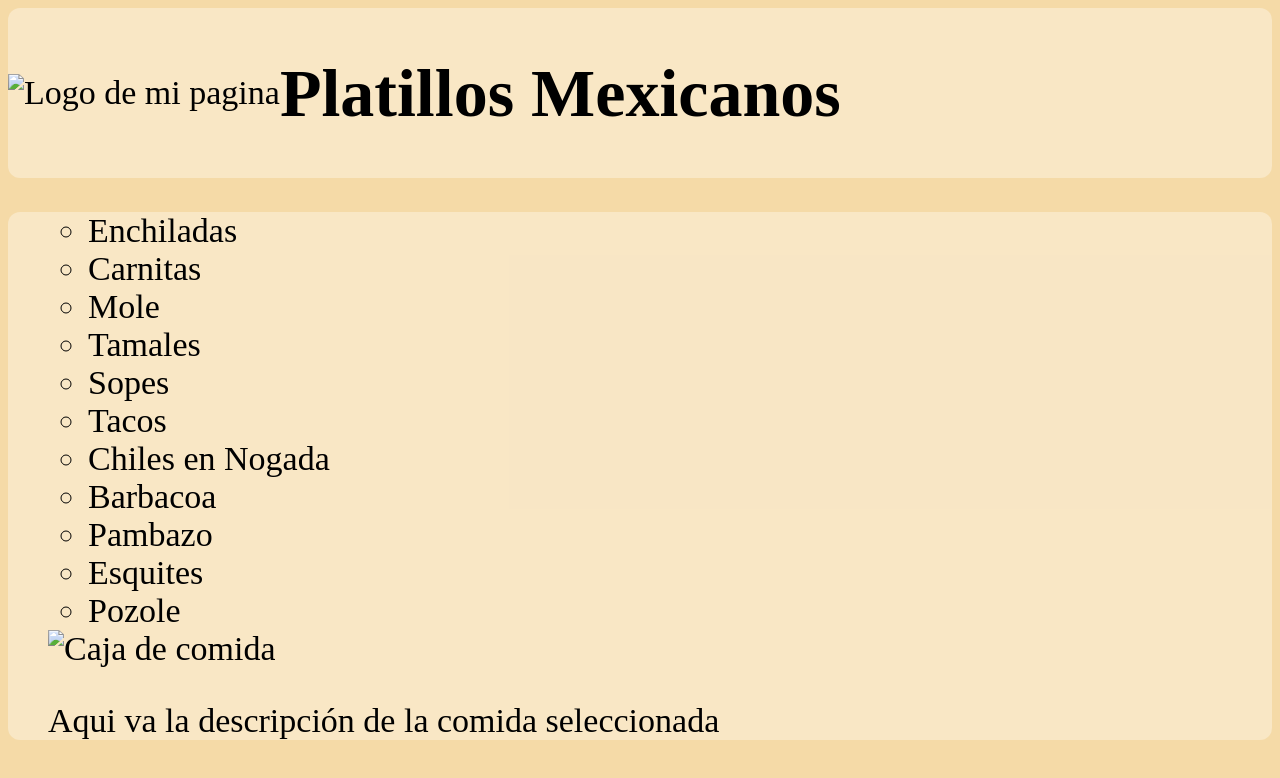
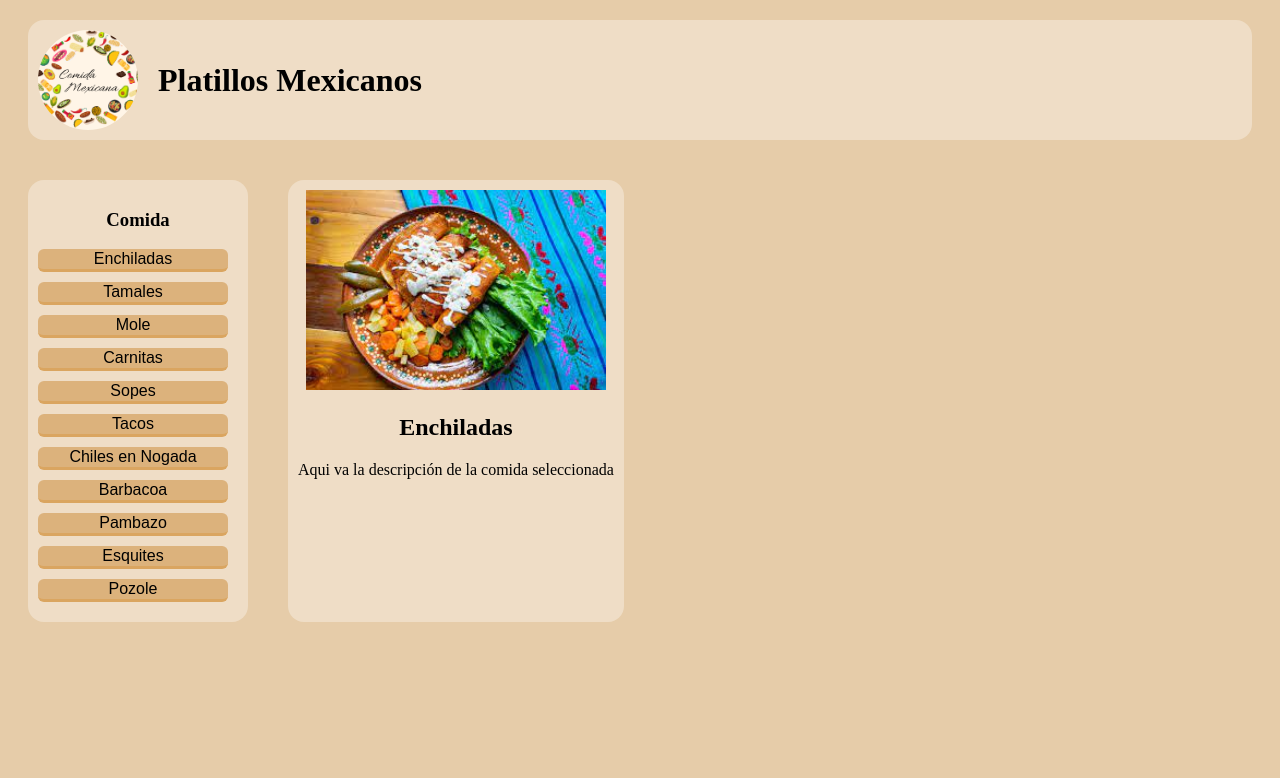
Before and after one commit to valeria306/Pagina-web, a plain HTML site: page index.html in a window 1280 px wide. Drawn offline with Linux system fonts and the light colour scheme.

Commit message:
Prueba 4

```diff
--- /dev/null
+++ b/CSS/estilos.css
@@ -0,0 +1,82 @@
+
+body {
+    background-color: rgb(230, 204, 169);
+}
+
+#logo {
+    width: 100px;
+    height: 100px;
+    margin-right: 20px;
+    border-radius: 50%;
+}
+
+#titulo {
+    text-shadow: 3px 2px  rgb(218, 169, 105);
+}
+
+#comida-seleccionada {
+    text-align: center;
+}
+
+#contenido-principal {
+    display: flex;
+    align-items: stretch;
+}
+
+#comida-lista {
+    min-width: 200px;
+    text-align: center;
+}
+
+#comida-lista button {
+    background-color: rgb(220, 178, 124);
+    display: block;
+    margin-bottom: 10px;
+    width: 95%;
+    font-size: 16px;
+    border-style: none;
+    border-bottom-style: solid;
+    border-width: 3px;
+    border-color: rgb(218, 165, 96);
+    border-radius: 6px;
+    transition: 0.5s;
+}
+
+#comida-lista button:hover,
+#comida-lista button.seleccionado {
+    background-color: rgb(211, 160, 94);
+    border-color: rgb(209, 161, 97);
+    width: 100%;
+    transition: 0.5s;
+}
+
+.bloque-fondo {
+    background-color: rgba(255, 255, 255, 0.336);
+    margin: 20px;
+    padding: 10px;
+    border-radius: 16px;
+}
+
+.alineado-centrado {
+    display: flex;
+    align-items: center;
+}
+
+.caja {
+    border-style: solid;
+    border-radius: 16px;
+    background-color: burlywood;
+    margin: 15px;
+    border-style: none;
+}
+
+.caja h2 {
+    margin: 6px;
+    text-align: center;
+}
+
+.caja img {
+    height: 150px;
+    border-top-left-radius: 16px;
+    border-bottom-right-radius: 16px;
+}
--- a/index.html
+++ b/index.html
@@ -4,41 +4,43 @@
   <meta charset="UTF-8">
   <meta http-equiv="X-UA-Compatible" content="IE-edge">
   <meta name="viewport" content="width-device-width, initial-scal=1.0">
-   <title>Platillos Mexicanos</title>
+  <title>Platillos Mexicanos</title>
+  <link rel="stylesheet" href="CSS/estilos.css">
 </head>
-<body style="background-color:rgb(245, 218, 167); font-size:34px;">
+<body>
  <!--Encabezado-->
- <header style="background-color:rgba(255, 255, 255, 0.336); border-radius:12px;">
+ <header class="bloque-fondo">
    <!--Logo y titulo-->
-   <div style="display: flex; align-items: center;">
-     <img src="" alt="Logo de mi pagina">
+   <div class="alineado-centrado">
+     <img id="logo" src="Imagenes.png/imagenes/Logo.png" alt="Logo de mi pagina">
      <h1>Platillos Mexicanos</h1>
    </div>
  </header>
  <!--Contenido principal-->
- <div style="background-color:rgba(255, 255, 255, 0.336); border-radius:12px;">
+ <div id="contenido-principal" class="alineado-centrado">
    <!--Lista de comida-->
-     <ul>
-    <div>
-     <ul>
-       <li>Enchiladas</li>
-       <li>Carnitas</li>
-       <li>Mole</li>
-       <li>Tamales</li>
-       <li>Sopes</li>
-       <li>Tacos</li>
-       <li>Chiles en Nogada</li>
-       <li>Barbacoa</li>
-       <li>Pambazo</li>
-       <li>Esquites</li>
-       <li>Pozole</li>
-     </ul>
+    <div id="comida-lista" class="bloque-fondo">
+     <h3>Comida</h3>
+       <button>Enchiladas</button>
+       <button>Tamales</button>
+       <button>Mole</button>
+       <button>Carnitas</button>
+       <button>Sopes</button>
+       <button>Tacos</button>
+       <button>Chiles en Nogada</button>
+       <button>Barbacoa</button>
+       <button>Pambazo</button>
+       <button>Esquites</button>
+       <button>Pozole</button>
    </div>
    <!--Comida seleccionada-->
-   <div>
-     <img src="" alt="Caja de comida">
+   <di id="comida-seleccionada" class="bloque-fondo">
+     <img src="Imagenes.png/imagenes/Enchiladas.jpg" alt="Caja de comida" height="200px">
      <br>
-     <p>Aqui va la descripción de la comida seleccionada</p>
+     <h2>Enchiladas</h2>
+     <p>
+      Aqui va la descripción de la comida seleccionada
+    </p>
    </div>
  </div>
 </body>
```
Also changed, not shown: vistas/cajas.html (added, +43 -0 lines), Imagenes.png/imagenes/Carnitas.jpg (added), Imagenes.png/imagenes/Enchiladas.jpg (added), Imagenes.png/imagenes/Logo.png (added), Imagenes.png/imagenes/barbacoa.jpg (added), Imagenes.png/imagenes/chiles en nogada.jpg (added), Imagenes.png/imagenes/chiles en nogada.webp (added), Imagenes.png/imagenes/esquites.jpeg (added), Imagenes.png/imagenes/fondo.jpg (added), Imagenes.png/imagenes/mole.jpg (added), Imagenes.png/imagenes/pambazos.jpg (added), Imagenes.png/imagenes/pozole.jpg (added), Imagenes.png/imagenes/sopes.jpg (added), Imagenes.png/imagenes/tacos.jpg (added), 1 more files.
